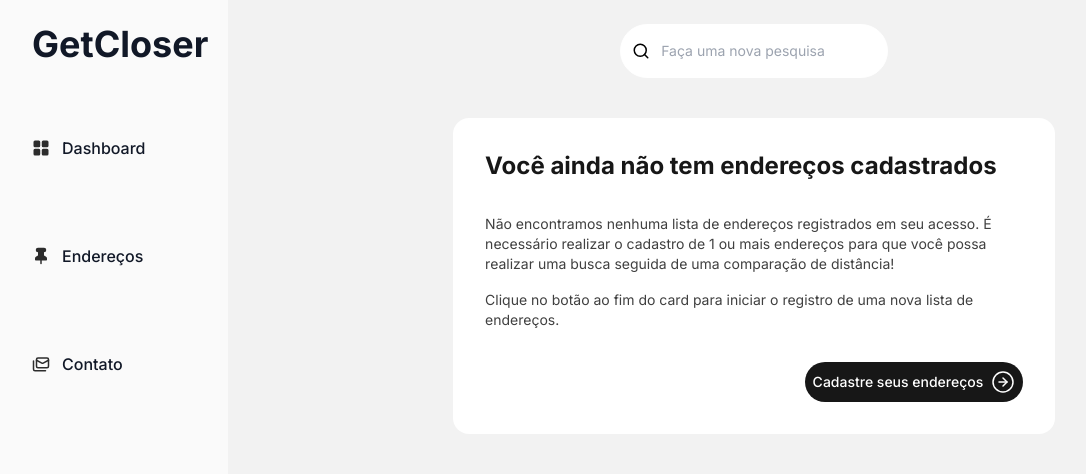
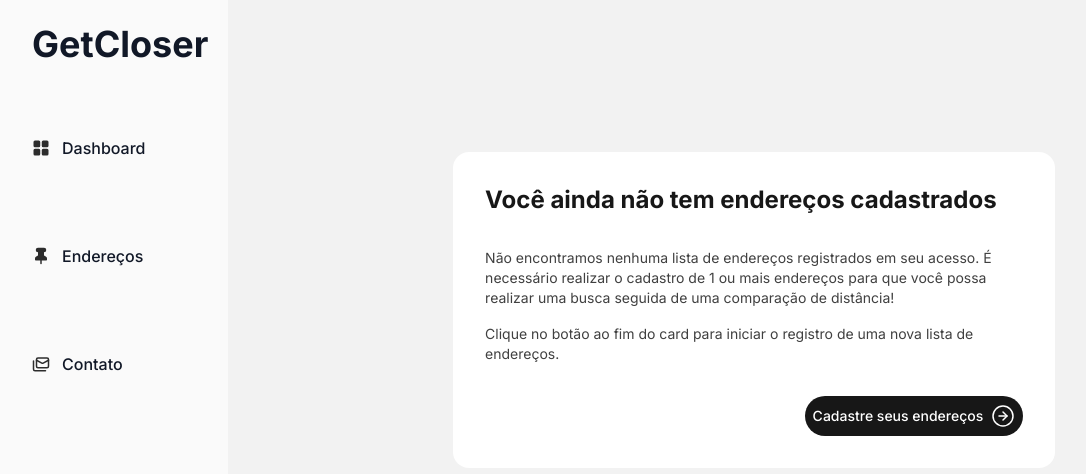
Before and after one commit to soyRena/get-closer, a Next.js app: page / in a window 1280 px wide. Shown: the top 474 px of the page, without its empty margins (0-1086 px from the left). Built offline with nearby package versions, Linux system fonts and the light colour scheme.

Commit message:
feat: check localstorage in the home page

```diff
--- a/src/app/page.tsx
+++ b/src/app/page.tsx
@@ -1,11 +1,10 @@
+'use client'
+
 import { AddressSearchInput } from '~/components/address-search-input/address-search-input'
 import { EmptyAddressState } from '~/components/empty-address-state/empty-address-state'
 
 export default function Home() {
-  return (
-    <>
-      <AddressSearchInput />
-      <EmptyAddressState />
-    </>
-  )
+  const registeredAddress = window.localStorage.getItem('SAVED_ADDRESS')
+
+  return <>{Boolean(registeredAddress) ? <AddressSearchInput /> : <EmptyAddressState />}</>
 }
--- a/src/components/empty-address-state/empty-address-state.tsx
+++ b/src/components/empty-address-state/empty-address-state.tsx
@@ -1,5 +1,3 @@
-'use client'
-
 import { ArrowRightCircle } from 'lucide-react'
 import { useRouter } from 'next/navigation'
 
@@ -7,7 +5,7 @@
   const { push } = useRouter()
 
   return (
-    <div className="bg-white rounded-2xl box-border w-3/5 p-8 flex flex-col gap-8">
+    <div className="bg-white rounded-2xl box-border w-3/5 p-8 flex flex-col gap-8 mt-32">
       <h1 className="text-2xl font-bold text-neutral-900">Você ainda não tem endereços cadastrados</h1>
       <div className="flex flex-col gap-4">
         <p className="text-sm  text-neutral-700">
```
